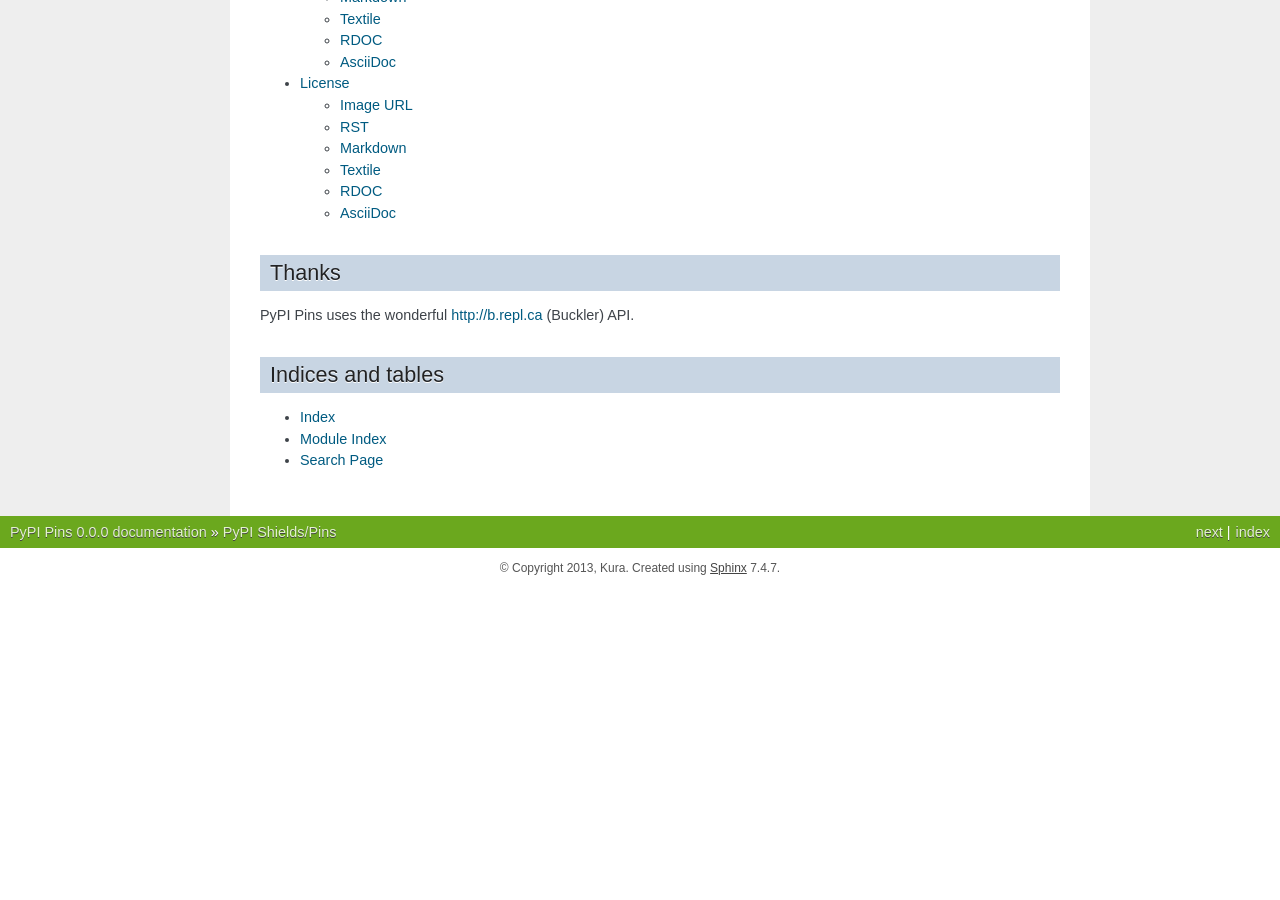
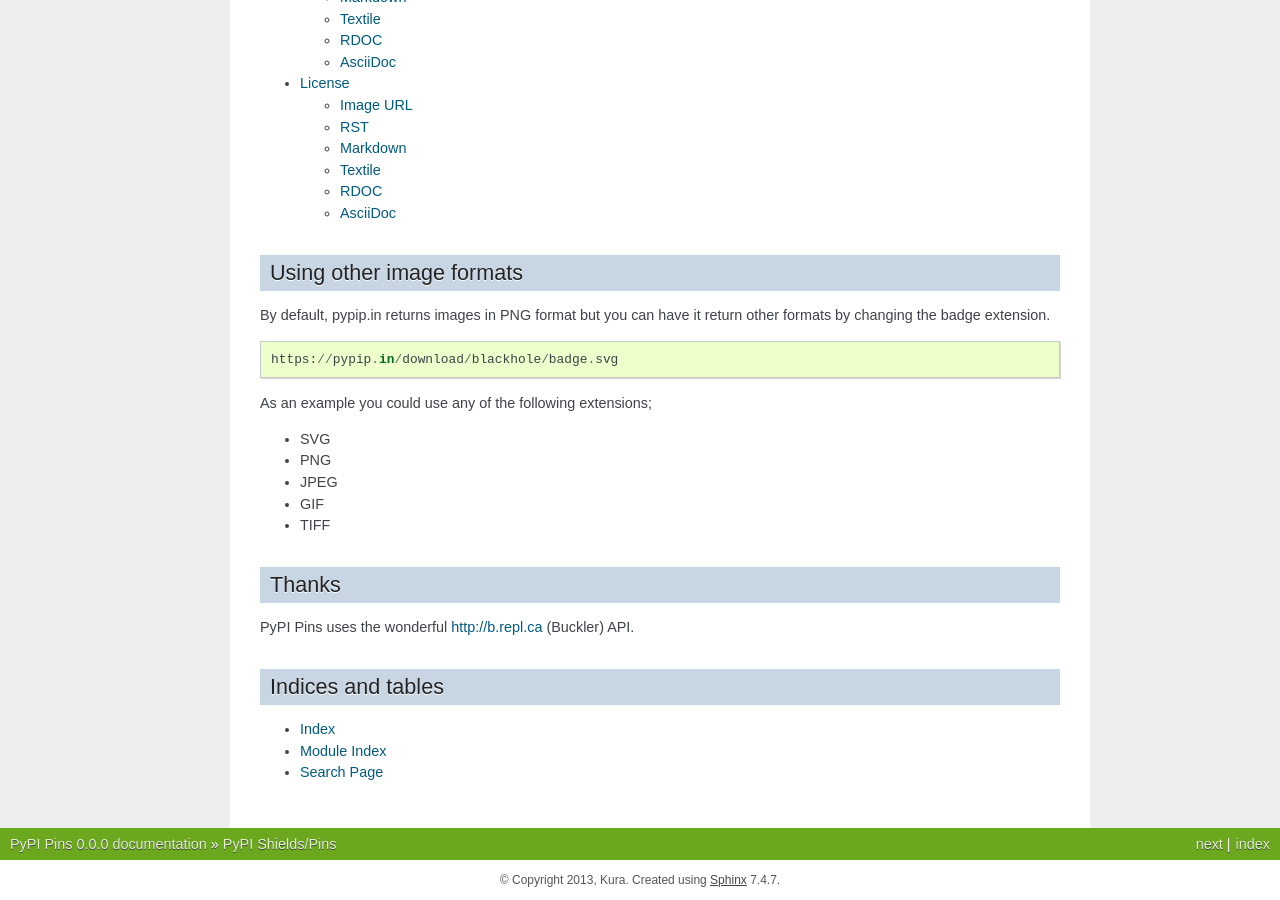
Before and after one commit to badges/pypipins, a Sphinx documentation site: the page built from docs/source/index.rst, in a window 1280 px wide and 900 px high, scrolled down 1223 px. Built offline with Sphinx 7.4.7, drawn with Linux system fonts in a browser that asks for light colours; before the commit the page ends 1811 px from its top, so only the background shows below that; some of the changed text lies outside the part shown.

Commit message:
Updated documentation for image formats

```diff
--- a/docs/source/index.rst
+++ b/docs/source/index.rst
@@ -50,6 +50,24 @@
     format
     license
 
+Using other image formats
+=========================
+
+By default, pypip.in returns images in PNG format but you can have it return
+other formats by changing the badge extension.
+
+.. code::
+
+    https://pypip.in/download/blackhole/badge.svg
+
+As an example you could use any of the following extensions;
+
+- SVG
+- PNG
+- JPEG
+- GIF
+- TIFF
+
 Thanks
 ======
 
```
Also changed, not shown: 1 other file.
